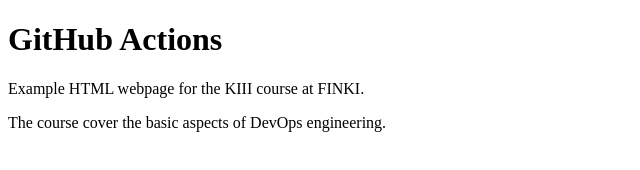
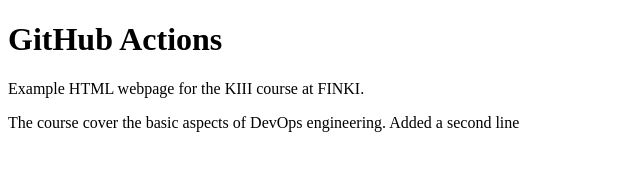
Before and after one commit to borispocev/github-actions-kiii, a plain HTML site: page index.html in a window 1280 px wide. Shown: the whole page, without its empty margins (0-640 px from the left). Drawn offline with Linux system fonts and the light colour scheme.

Commit message:
Changed the index.html file

```diff
--- a/index.html
+++ b/index.html
@@ -3,6 +3,6 @@
   <body>
     <h1>GitHub Actions</h1>
     <p>Example HTML webpage for the KIII course at FINKI.</p>
-    <p>The course cover the basic aspects of DevOps engineering.</p>
+    <p>The course cover the basic aspects of DevOps engineering. Added a second line</p>
   </body>
 </html>
```
